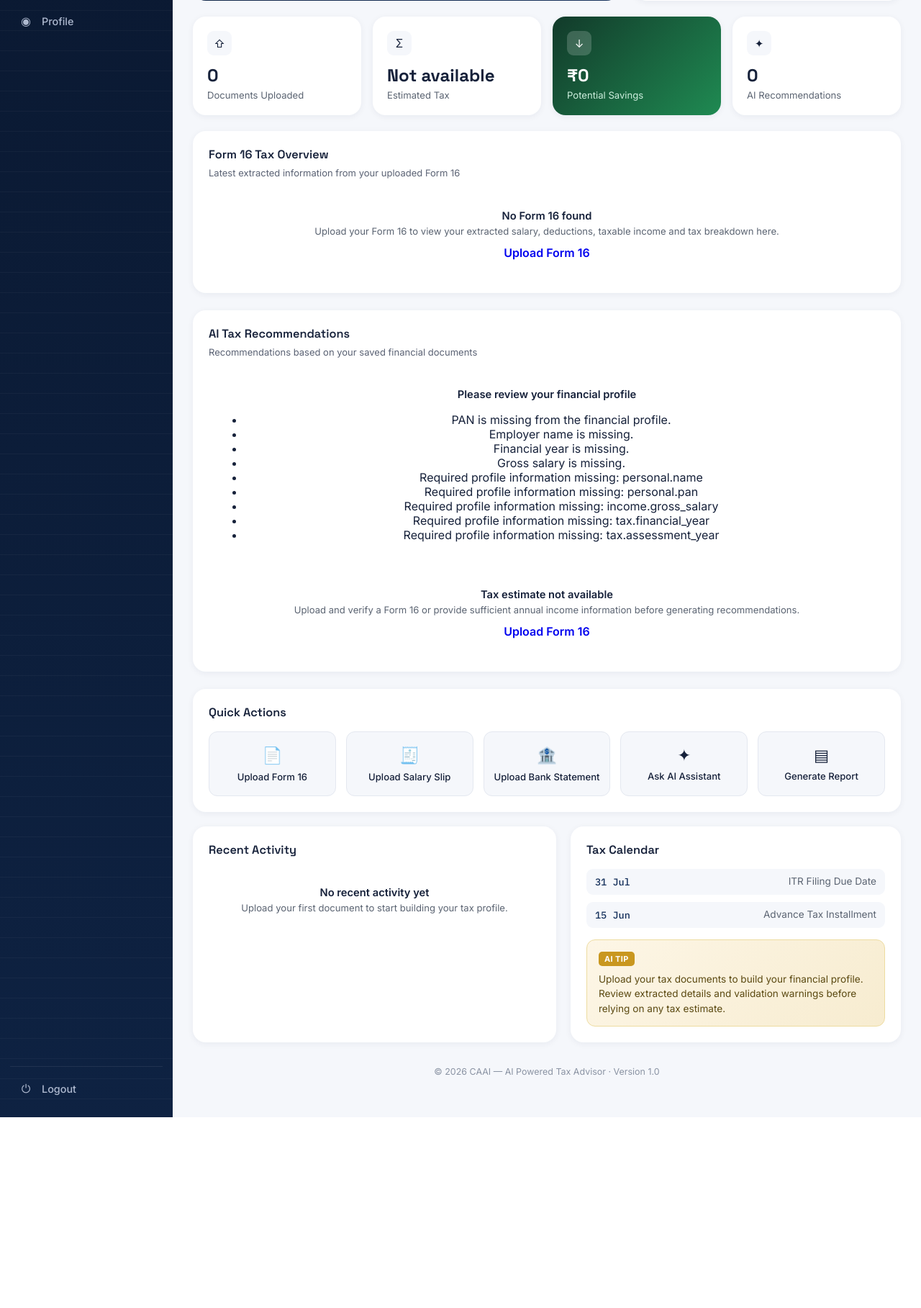
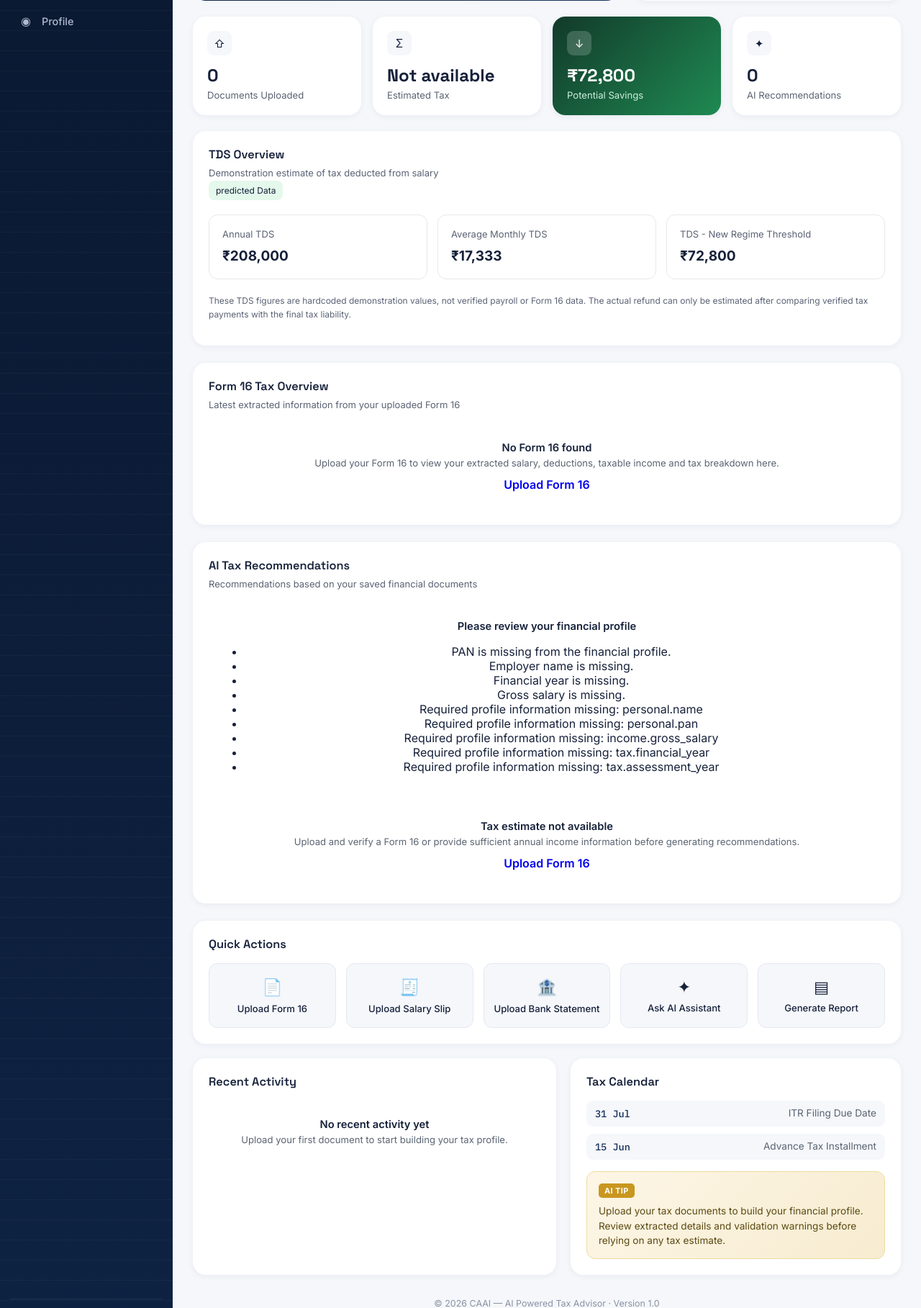
Before and after one commit to Sanketkhawas/CAAI, a Flask app: page /dashboard in a window 1280 px wide. Shown: the part 294-2111 px from the top of the page at 72% size. Before the commit the page ends 1846 px from the top, so only its background shows below. Run offline with Flask 3, Linux system fonts and the light colour scheme; the visitor is signed in with stand-in values (Sample User, id 1); data that the repository does not hold is empty.

Commit message:
Update dashboard, chatbot, and document upload

```diff
--- a/routes/dashboard_routes.py
+++ b/routes/dashboard_routes.py
@@ -324,11 +324,18 @@ def dashboard_home():
         estimated_tax = selected_result.get("total_tax")
         potential_savings = tax_result.get("tax_saved") or 0
 
+        # Demonstration TDS values for the dashboard.
+    # These are not verified from the user's Form 16.
+    annual_tds = 208000
+    monthly_tds = round(annual_tds / 12)
+
     stats = {
         "documents_uploaded": documents_uploaded,
         "estimated_tax": estimated_tax,
         "potential_savings": potential_savings,
         "ai_recommendations": len(recommendations),
+        "annual_tds": annual_tds,
+        "monthly_tds": monthly_tds,
     }
 
     recent_docs = (
--- a/templates/dashboard.html
+++ b/templates/dashboard.html
@@ -363,7 +363,7 @@
                     <span class="stat-icon">↓</span>
                     <p class="stat-value"
                        data-prefix="₹"
-                       data-count="{{ stats.potential_savings }}">₹0</p>
+                       data-count="{{ stats.annual_tds - 135200 }}">₹0</p>
                     <p class="stat-label">Potential Savings</p>
                 </div>
 
@@ -374,6 +374,56 @@
                     <p class="stat-label">AI Recommendations</p>
                 </div>
 
+            </section>
+
+            <!-- TDS OVERVIEW -->
+            <section class="panel form16-panel">
+                <div class="panel-header">
+                    <div>
+                        <h2>TDS Overview</h2>
+                        <p class="form16-subtitle">
+                            Demonstration estimate of tax deducted from salary
+                        </p>
+                    </div>
+                    <span class="form16-status">predicted Data</span>
+                </div>
+
+                <div class="form16-summary-grid">
+                    <div class="form16-metric">
+                        <span class="form16-metric-label">
+                            Annual TDS
+                        </span>
+                        <strong>
+                            ₹{{ "{:,.0f}".format(stats.annual_tds) }}
+                        </strong>
+                    </div>
+
+                    <div class="form16-metric">
+                        <span class="form16-metric-label">
+                            Average Monthly TDS
+                        </span>
+                        <strong>
+                            ₹{{ "{:,.0f}".format(stats.monthly_tds) }}
+                        </strong>
+                    </div>
+
+                    <div class="form16-metric">
+                        <span class="form16-metric-label">
+                            TDS - New Regime Threshold
+                        </span>
+                        <strong>
+                            ₹{{ "{:,.0f}".format(
+                                stats.annual_tds - 135200
+                            ) }}
+                        </strong>
+                    </div>
+                </div>
+
+                <p class="form16-disclaimer">
+                    These TDS figures are hardcoded demonstration values, not verified
+                    payroll or Form 16 data. The actual refund can only be estimated
+                    after comparing verified tax payments with the final tax liability.
+                </p>
             </section>
 
             <!-- FORM 16 TAX OVERVIEW -->
```
